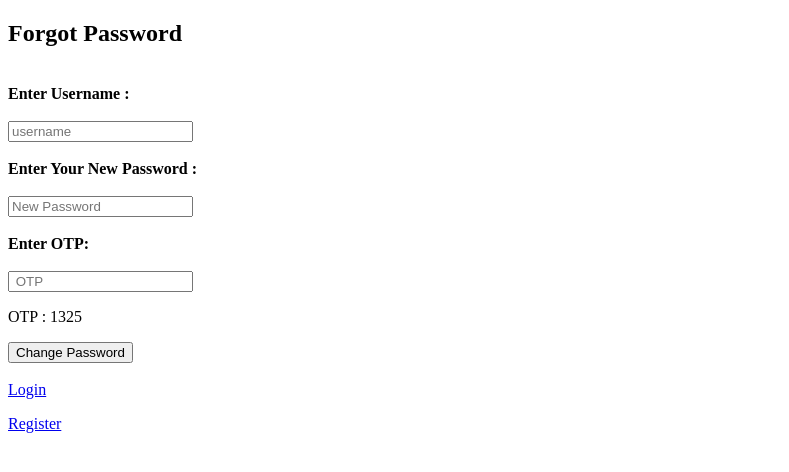
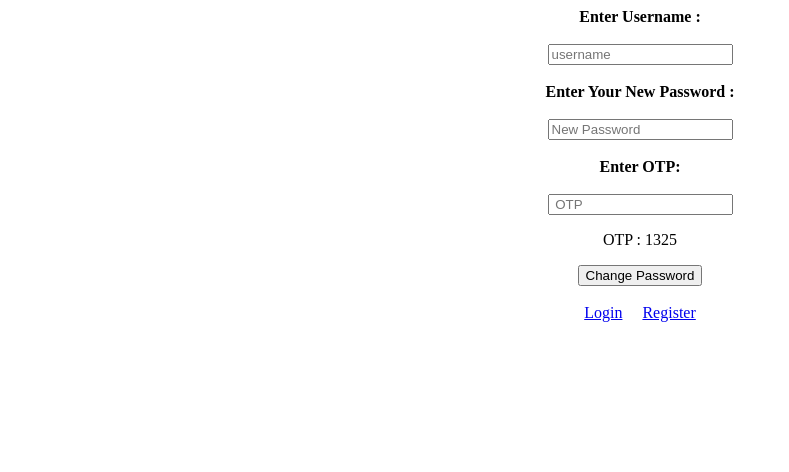
Before and after one commit to abhi-shek-86/10k_coders_Abhi, a plain HTML site: page form/forgot.html in a window 1280 px wide. Shown: the whole page, without its empty margins (0-789 px from the left). Drawn offline with Linux system fonts and the light colour scheme.

Commit message:
Add files via upload

```diff
--- a/form/forgot.html
+++ b/form/forgot.html
@@ -5,9 +5,8 @@
     <title>Forgot</title>
 </head>
 <body>
-    <h2> <b>Forgot Password</b></h2><br>
 
-    <form method ="get" action ="./changepassword.html" autocomplete="off">
+    <center><form method ="get" action ="./changepassword.html" autocomplete="off">
 
         <label for="username"> <b>Enter Username :</b> </label><br><br>
         <input type ="text" name = "username" id="username" placeholder="username"required> <br><br>
@@ -22,10 +21,12 @@
         <p>OTP : 1325</p>
 
         <input type="submit" value ="Change Password">
-    </form>
-    <br>
 
-    <a href="./login.html"> Login</a>  <p> </p>   <a href="./register.html"> Register</a>
 
+</form>
+<br>
+
+<a href="./login.html"> Login</a>  &nbsp;&nbsp;&nbsp; <a href="./register.html"> Register</a>
+</center>
 </body>
 </html>
```
Also changed, not shown: form/changepassword.html (+4 -2 lines), form/login.html (+3 -3 lines), form/register.html (+2 -1 lines).
